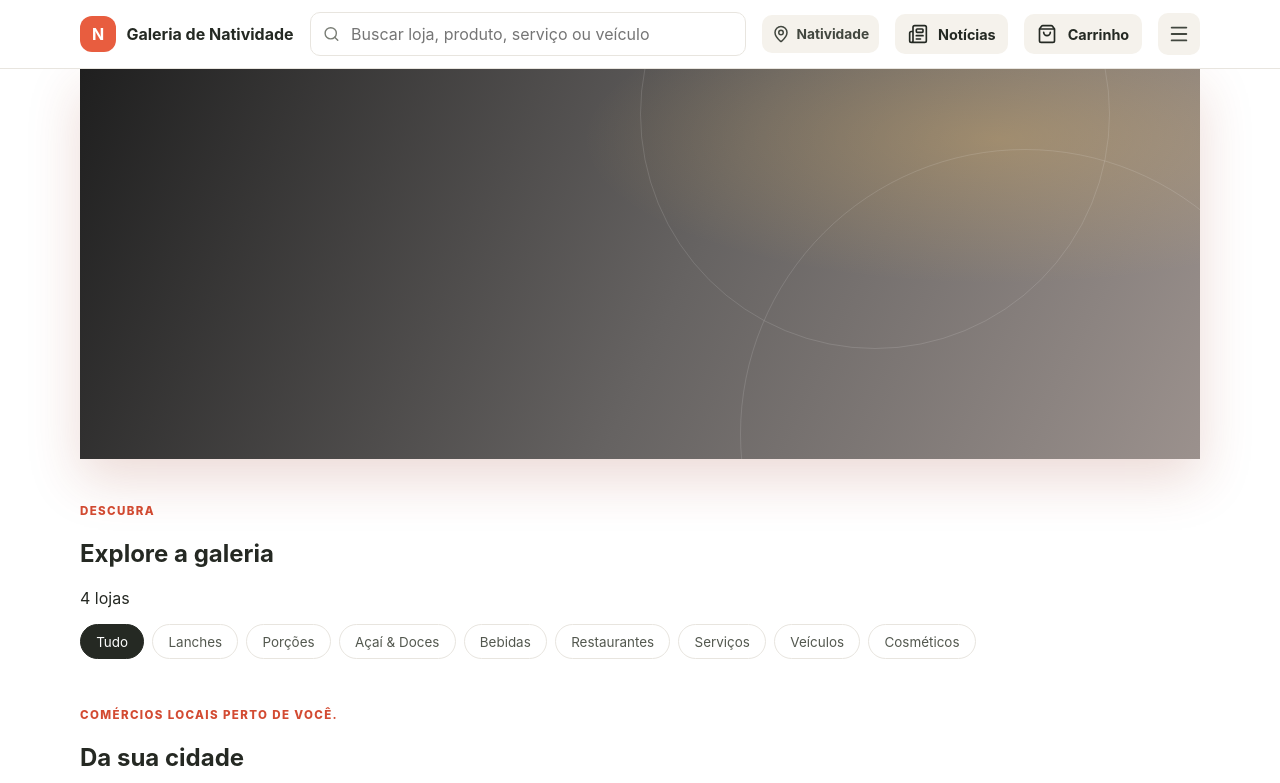
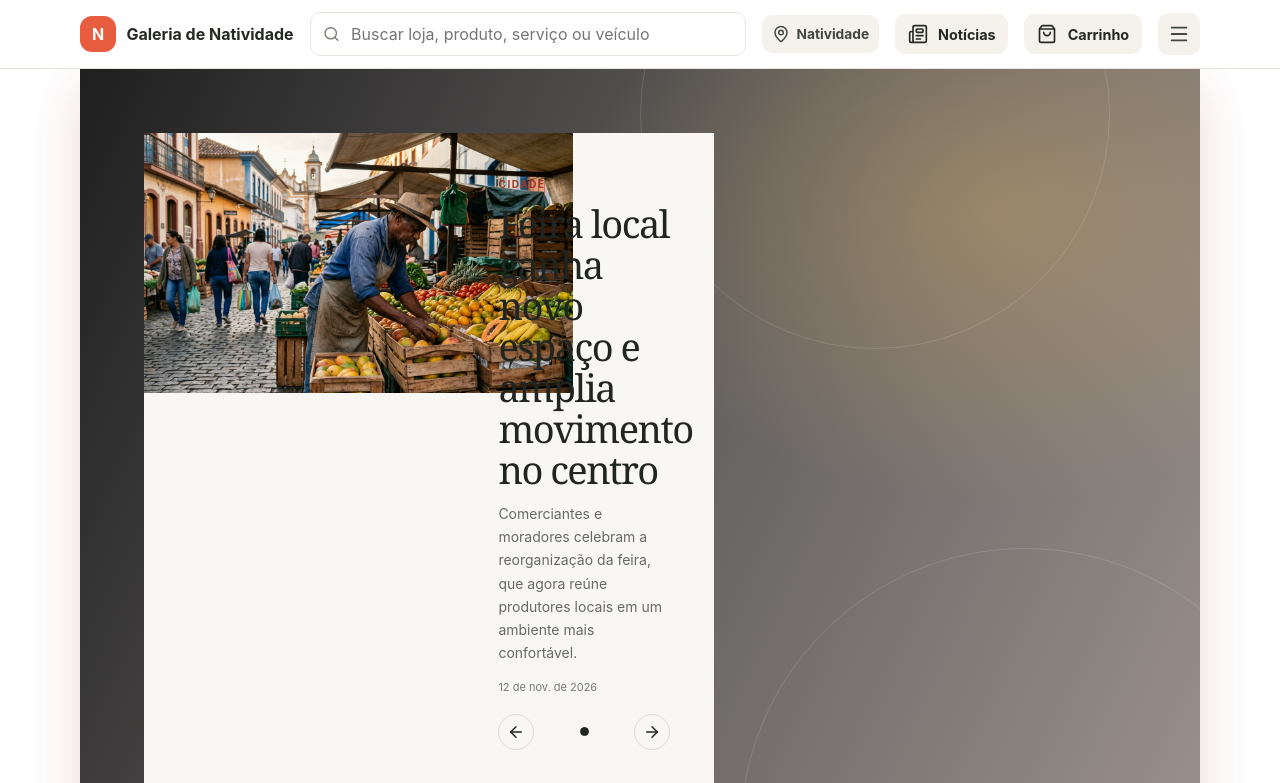
Before and after one commit to reemias/GN-natividade, a React (Vite) app: page / in a window 1280 px wide. Shown: the top 783 px of the page. Built offline with nearby package versions, Linux system fonts and the light colour scheme.

Commit message:
fix: debug home

```diff
--- a/src/pages/Home/index.tsx
+++ b/src/pages/Home/index.tsx
@@ -1,19 +1,13 @@
 import { useEffect, useMemo } from "react";
 import { Link } from "react-router-dom";
-import {
-  ArrowRight,
-  CarFront,
-  Newspaper,
-  Store as StoreIcon,
-  Wrench,
-} from "lucide-react";
+import { CarFront, Store as StoreIcon, Wrench } from "lucide-react";
 import { useCatalog } from "../../hooks/useCatalog";
 import { useRankedFeed } from "../../hooks/useRankedFeed";
 import { formatMoney } from "../../lib/format";
 import { useGallery } from "../../hooks/useGallery";
 import StoreCard from "../../components/StoreCard";
 import styles from "./Style.module.css";
-import slideNoticias from "../../components/slideNoticias";
+import SlideNoticias from "../../components/slideNoticias";
 const sections = [
   {
     key: "city",
@@ -156,7 +150,7 @@ export default function Home() {
   return (
     <main className={styles.main}>
       <section className={styles.hero} aria-labelledby="home-hero-title">
-        <slideNoticias />
+        <SlideNoticias />
       </section>
 
       <section className={styles.content} id="explorar">
```
